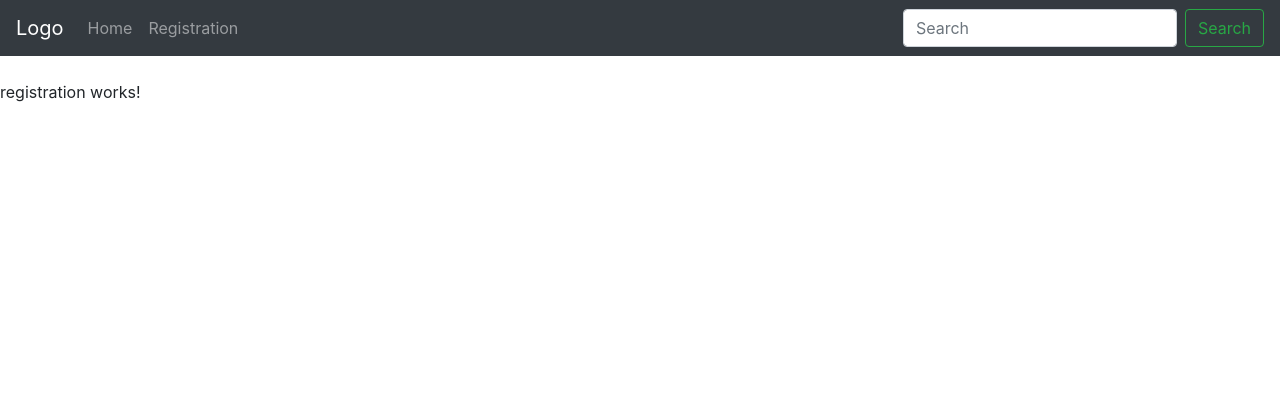
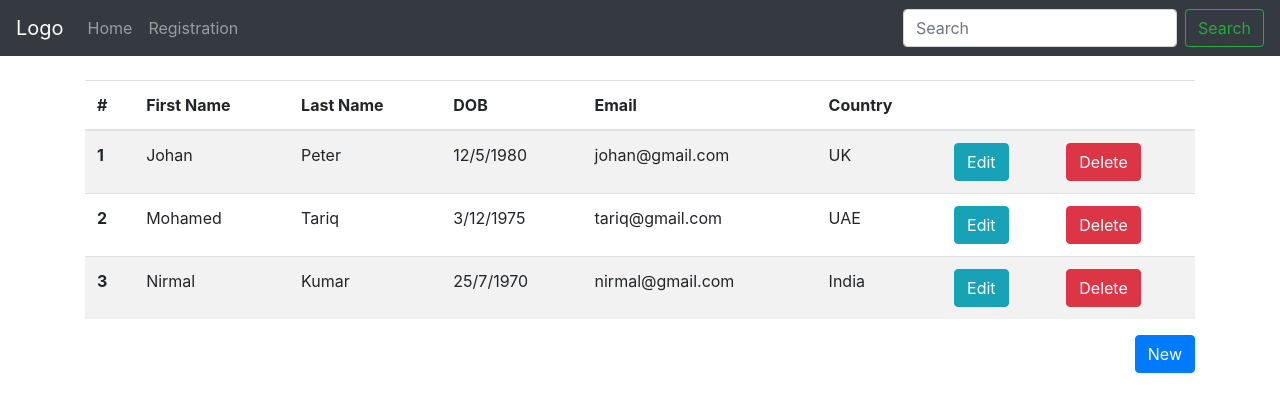
Before and after one commit to augchow/Angular-CRUD-Proj, an Angular app: page /registration in a window 1280 px wide. Shown: the top 412 px of the page. Built offline with nearby package versions, Linux system fonts and the light colour scheme.

Commit message:
updated registration component

```diff
--- a/src/app/app.module.ts
+++ b/src/app/app.module.ts
@@ -7,6 +7,8 @@ import { AppComponent } from './app.component';
 import { NavbarComponent } from './navbar/navbar.component';
 import { HomeComponent } from './home/home.component';
 import { RegistrationComponent } from './registration/registration.component';
+
+import {FormsModule} from '@angular/forms';
 
 @NgModule({
   declarations: [
@@ -18,7 +20,8 @@ import { RegistrationComponent } from './registration/registration.component';
   imports: [
     BrowserModule,
     AppRoutingModule,
-    NgbModule.forRoot()
+    NgbModule.forRoot(),
+    FormsModule
   ],
   providers: [],
   bootstrap: [AppComponent]
--- a/src/app/registration/registration.component.html
+++ b/src/app/registration/registration.component.html
@@ -1,3 +1,92 @@
-<p>
-  registration works!
-</p>
+<div class='container'>
+  <div class="reglist">
+    <table class="table table-striped">
+      <thead>
+        <tr>
+          <th>#</th>
+          <th>First Name</th>
+          <th>Last Name</th>
+          <th>DOB</th>
+          <th>Email</th>
+          <th>Country</th>
+          <th></th>
+          <th></th>
+        </tr>
+      </thead>
+      <tbody>
+        <tr *ngFor="let registration of registrations; let i = index">
+          <th scope="row">{{ i + 1 }}</th>
+          <td>{{ registration.firstName }}</td>
+          <td>{{ registration.lastName }}</td>
+          <td>{{ registration.dob.day + '/' + registration.dob.month + '/' + registration.dob.year}}</td>
+          <td>{{ registration.email }}</td>
+          <td>{{ registration.country }}</td>
+          <td>
+            <button type="button" class="btn btn-info" (click)="onEdit(i)">Edit</button>
+          </td>
+          <td>
+            <button type="button" class="btn btn-danger" (click)="onDelete(i)">Delete</button>
+          </td>
+        </tr>
+      </tbody>
+    </table>
+    <div class="text-right">
+      <button type="submit" class="btn btn-primary" (click)="onNew()">New</button>
+    </div>
+  </div>
+  <br>
+  <div class="regentry" *ngIf="showNew">
+    <form (ngSubmit)="onSave()">
+      <div class="form-group row">
+        <label for="firstname-input" class="col-2 col-form-label">First Name</label>
+        <div class="col-10">
+          <input class="form-control" type="text" [(ngModel)]="regModel.firstName" name="firstName">
+        </div>
+      </div>
+
+      <div class="form-group row">
+        <label for="lastname-input" class="col-2 col-form-label">Last Name</label>
+        <div class="col-10">
+          <input class="form-control" type="text" [(ngModel)]="regModel.lastName" name="lastName">
+        </div>
+      </div>
+
+      <div class="form-group row">
+        <label for="dob-input" class="col-2 col-form-label">DOB</label>
+        <div class="col-3 input-group">
+          <input type="text" class="form-control" placeholder="yyyy-mm-dd" name="dob" [(ngModel)]="regModel.dob" ngbDatepicker #dob="ngbDatepicker">
+          <button class="input-group-addon" (click)="dob.toggle()" type="button">
+            <img src="assets/img/calendar-icon.svg" style="width: 1.2rem; height: 1rem; cursor: pointer;" />
+          </button>
+        </div>
+      </div>
+
+      <div class="form-group row">
+        <label for="example-email-input" class="col-2 col-form-label">Email</label>
+        <div class="col-10">
+          <input class="form-control" type="email" [(ngModel)]="regModel.email" name="email">
+        </div>
+      </div>
+
+      <div class="form-group row">
+        <label for="example-password-input" class="col-2 col-form-label">Password</label>
+        <div class="col-10">
+          <input class="form-control" type="password" [(ngModel)]="regModel.password" name="password">
+        </div>
+      </div>
+
+      <div class="form-group row">
+        <label for="city-input" class="col-2 col-form-label">Country</label>
+        <div class="col-10 dropdown" ngbDropdown myDrop="ngbDropdown">
+          <button type="button" class="btn btn-outline-primary" id="dropdownManual" name="country" ngbDropdownToggle>{{regModel.country}}</button>
+          <div ngbDropdownMenu aria-labelledby="dropdownManual">
+            <button type="button" class="dropdown-item" *ngFor="let country of countries" (click)="onChangeCountry(country)">{{country}}</button>
+          </div>
+        </div>
+      </div>
+
+      <button type="submit" class="btn btn-success">{{submitType}}</button>
+      <button type="submit" class="btn btn-primary" (click)="onCancel()">Cancel</button>
+    </form>
+  </div>
+</div>
--- a/src/app/registration/registration.component.ts
+++ b/src/app/registration/registration.component.ts
@@ -1,4 +1,6 @@
 import { Component, OnInit } from '@angular/core';
+import { NgbDateStruct } from '@ng-bootstrap/ng-bootstrap';
+
 
 @Component({
   selector: 'app-registration',
@@ -7,9 +9,99 @@ import { Component, OnInit } from '@angular/core';
 })
 export class RegistrationComponent implements OnInit {
 
-  constructor() { }
+  constructor() {
+    // Add default registration data.
+    this.registrations.push(new Registration('Johan', 'Peter', { year: 1980, month: 5, day: 12 }, 'johan@gmail.com', 'johan123', 'UK'));
+    this.registrations.push(new Registration('Mohamed', 'Tariq', { year: 1975, month: 12, day: 3 }, 'tariq@gmail.com', 'tariq123', 'UAE'));
+    this.registrations.push(new Registration('Nirmal', 'Kumar', { year: 1970, month: 7, day: 25 }, 'nirmal@gmail.com', 'nirmal123', 'India'));
+  }
 
   ngOnInit() {
   }
 
+
+  // It maintains list of Registrations
+  registrations: Registration[] = [];
+  // It maintains registration Model
+  regModel: Registration;
+  // It maintains registration form display status. By default it will be false.
+  showNew: Boolean = false;
+  // It will be either 'Save' or 'Update' based on operation.
+  submitType: string = 'Save';
+  // It maintains table row index based on selection.
+  selectedRow: number;
+  // It maintains Array of countries.
+  countries: string[] = ['US', 'UK', 'India', 'UAE'];
+
+  // This method associate to New Button.
+  onNew() {
+    // Initiate new registration.
+    this.regModel = new Registration();
+    // Change submitType to 'Save'.
+    this.submitType = 'Save';
+    // display registration entry section.
+    this.showNew = true;
+  }
+
+  // This method associate to Save Button.
+  onSave() {
+    if (this.submitType === 'Save') {
+      // Push registration model object into registration list.
+      this.registrations.push(this.regModel);
+    } else {
+      // Update the existing properties values based on model.
+      this.registrations[this.selectedRow].firstName = this.regModel.firstName;
+      this.registrations[this.selectedRow].lastName = this.regModel.lastName;
+      this.registrations[this.selectedRow].dob = this.regModel.dob;
+      this.registrations[this.selectedRow].email = this.regModel.email;
+      this.registrations[this.selectedRow].password = this.regModel.password;
+      this.registrations[this.selectedRow].country = this.regModel.country;
+    }
+    // Hide registration entry section.
+    this.showNew = false;
+  }
+
+  // This method associate to Edit Button.
+  onEdit(index: number) {
+    // Assign selected table row index.
+    this.selectedRow = index;
+    // Initiate new registration.
+    this.regModel = new Registration();
+    // Retrieve selected registration from list and assign to model.
+    this.regModel = Object.assign({}, this.registrations[this.selectedRow]);
+    // Change submitType to Update.
+    this.submitType = 'Update';
+    // Display registration entry section.
+    this.showNew = true;
+  }
+
+  // This method associate to Delete Button.
+  onDelete(index: number) {
+    // Delete the corresponding registration entry from the list.
+    this.registrations.splice(index, 1);
+  }
+
+  // This method associate to Cancel Button.
+  onCancel() {
+    // Hide registration entry section.
+    this.showNew = false;
+  }
+
+  // This method associate to Bootstrap dropdown selection change.
+  onChangeCountry(country: string) {
+    // Assign corresponding selected country to model.
+    this.regModel.country = country;
+  }
 }
+
+
+class Registration {
+  constructor(
+    public firstName: string = '',
+    public lastName: string = '',
+    public dob: NgbDateStruct = null,
+    public email: string = '',
+    public password: string = '',
+    public country: string = 'select country'
+  ) { }
+}
```
